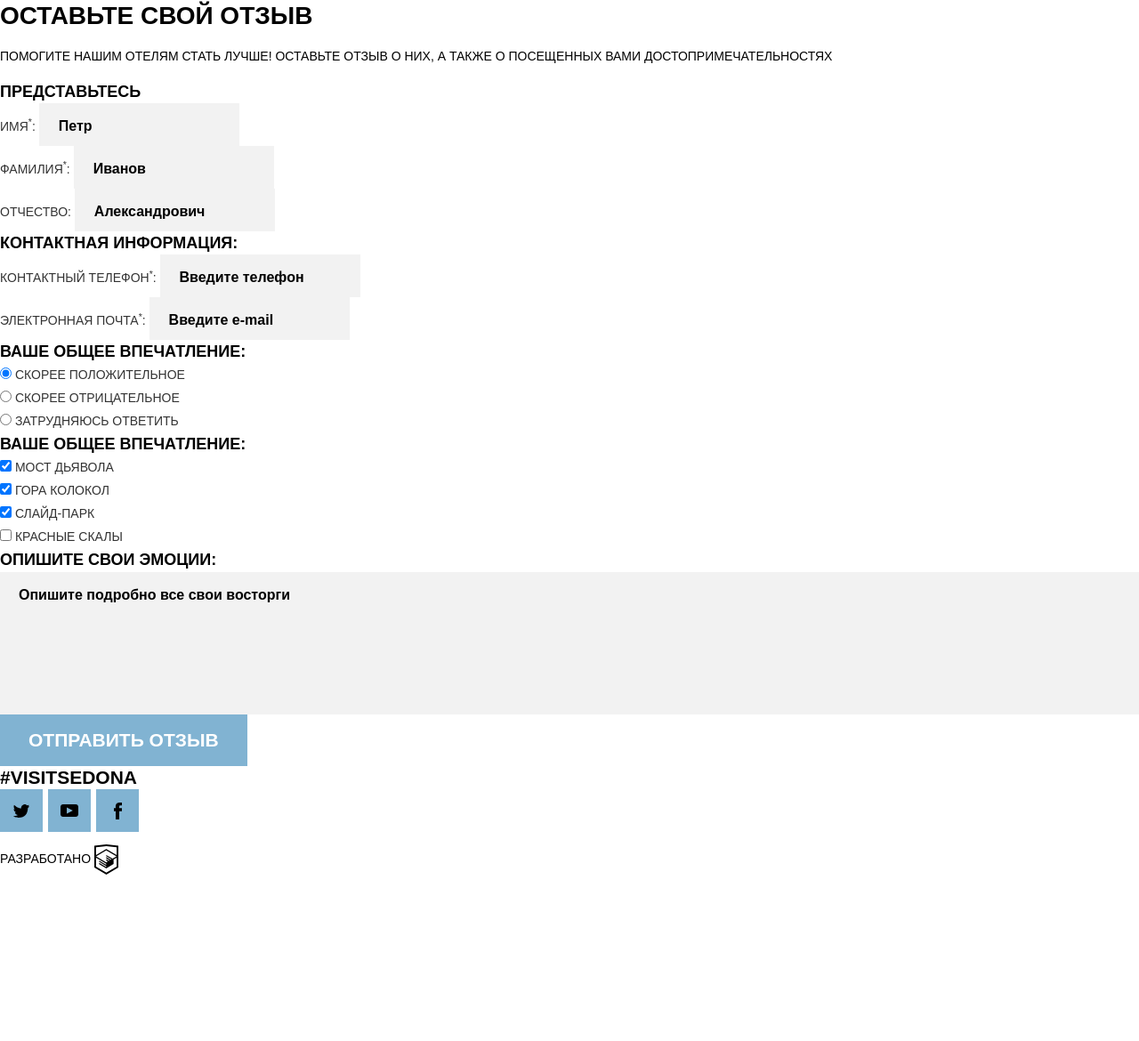
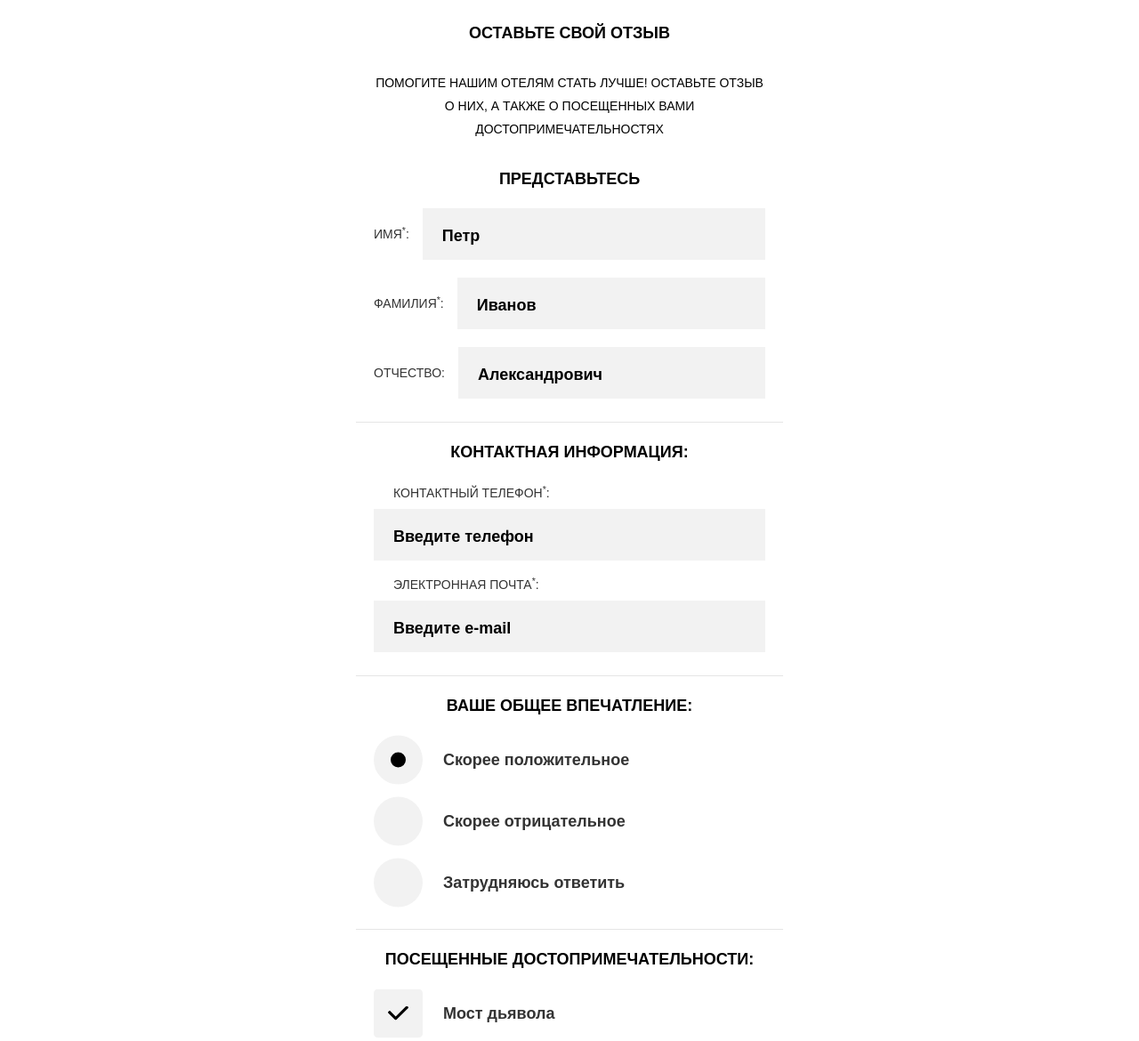
Before and after one commit to kganin/1282379-sedona-20, a website: page source/feedback.html in a window 1280 px wide. Shown: the part 447-1617 px from the top of the page at 89% size. Before the commit the page ends 1444 px from the top, so only its background shows below. Drawn offline with nearby package versions, Linux system fonts and the light colour scheme; files that its build step writes are made by us from their sources; a web font is replaced by a local one.

Commit message:
Добавил мобильные версии страниц

```diff
--- a/source/feedback.html
+++ b/source/feedback.html
@@ -9,128 +9,128 @@
 </head>
 
 <body class="page">
-  <header class="header">
-    <a class="header__logo"><img src="img/logo-sedona-mobile.svg" width="103" height="84" alt="Логотип штата Седона"></a>
+  <header class="header container">
+    <a class="header__logo"><img src="img/logo-sedona-mobile.svg" width="102" height="84" alt="Логотип штата Седона"></a>
     <nav class="header__nav">
       <button class="header__toggle" type="button"><span class="hidden">Открыть меню</span></button>
       <ul class="header__nav-list">
-        <li><a class="header__link" href="index.html">Главная</a></li>
-        <li><a class="header__link" href="gallery.html">Фото и видео</a></li>
-        <li><a class="header__link header__link--active">Форма отзыва</a></li>
-        <li><a class="header__link" href="https://htmlacademy.ru/intensive/adaptive">HTML Academy</a></li>
+        <li class="header__nav-item"><a class="header__link" href="index.html">Главная</a></li>
+        <li class="header__nav-item"><a class="header__link" href="gallery.html">Фото и видео</a></li>
+        <li class="header__nav-item"><a class="header__link header__link--active">Форма отзыва</a></li>
+        <li class="header__nav-item"><a class="header__link" href="https://htmlacademy.ru/intensive/adaptive">HTML
+            Academy</a></li>
       </ul>
     </nav>
   </header>
   <main class="main">
-    <section class="heading">
+    <section class="heading heading--feedback container">
       <div class="heading__creative-wrapper">
-        <img src="img/text-sedona.svg" width="230" height="40" alt="Штат Седона">
+        <img class="heading__creative" src="img/text-sedona.svg" width="229" height="39" alt="Добро пожаловать в Седону">
       </div>
-      <div class="heading__text-content">
+      <div class="heading__text-wrapper">
         <h1 class="heading__title">Оставьте свой отзыв</h1>
-        <p class="heading__text">Помогите нашим отелям стать лучше! оставьте отзыв о&nbsp;них, а&nbsp;также о&nbsp;посещенных вами достопримечательностях</p>
+        <p class="heading__reasons">Помогите нашим отелям стать лучше! оставьте отзыв о&nbsp;них, а&nbsp;также
+          о&nbsp;посещенных вами достопримечательностях</p>
       </div>
     </section>
-    <form class="feedback-modal" action="https://echo.htmlacademy.ru/courses" method="post">
-      <fieldset class="feedback-modal__user-id">
-        <legend class="feedback-modal__title">Представьтесь</legend>
-        <ul class="feedback-modal__list">
-          <li>
-            <label class="feedback-modal__label">
-              Имя<sup>*</sup>:
-              <input type="text" class="feedback-modal__input" name="name" placeholder="Петр">
-            </label>
+    <form class="modal container" action="https://echo.htmlacademy.ru/courses" method="post">
+      <div class="modal__fieldset">
+        <h3 class="modal__title">Представьтесь</h3>
+        <ul class="modal__list">
+          <li class="modal__list-item">
+            <label class="modal__caption" for="name">Имя<sup>*</sup>:</label>
+            <input class="modal__input" id="name" type="text" name="name" placeholder="Петр">
           </li>
-          <li>
-            <label class="feedback-modal__label">
-              Фамилия<sup>*</sup>:
-              <input type="text" class="feedback-modal__input" name="surname" placeholder="Иванов">
-            </label>
+          <li class="modal__list-item">
+            <label class="modal__caption" for="surname">Фамилия<sup>*</sup>:</label>
+            <input id="surname" class="modal__input" type="text" name="surname" placeholder="Иванов">
           </li>
-          <li>
-            <label class="feedback-modal__label">
-              Отчество:
-              <input type="text" class="feedback-modal__input" name="middle-name" placeholder="Александрович">
-            </label>
+          <li class="modal__list-item">
+            <label class="modal__caption" for="middle-name">Отчество:</label>
+            <input class="modal__input" id="middle-name" type="text" name="middle-name" placeholder="Александрович">
           </li>
         </ul>
-      </fieldset>
-      <fieldset class="feedback-modal__user-contacts">
-        <legend class="feedback-modal__title">Контактная информация:</legend>
-        <ul class="feedback-modal__list">
-          <li class="feedback-modal__item">
-            <label class="feedback-modal__label">
-              Контактный телефон<sup>*</sup>:
-              <input type="text" class="text-field feedback-modal__input" name="phone-number" placeholder="Введите телефон">
-            </label>
+      </div>
+      <div class="modal__fieldset">
+        <h3 class="modal__title">Контактная информация:</h3>
+        <ul class="modal__list">
+          <li class="modal__list-item modal__list-item--column">
+            <label class="modal__caption modal__caption--contacts" for="phone-number">Контактный
+              телефон<sup>*</sup>:</label>
+            <input class="modal__input modal__input--contacts" id="phone-number" type="text" name="phone-number" placeholder="Введите телефон">
           </li>
-          <li class="feedback-modal__item">
-            <label class="feedback-modal__label">
-              Электронная почта<sup>*</sup>:
-              <input type="text" class="feedback-modal__input" name="email" placeholder="Введите e-mail">
-            </label>
+          <li class="modal__list-item modal__list-item--column">
+            <label class="modal__caption modal__caption--contacts" for="email">Электронная почта<sup>*</sup>:</label>
+            <input class="modal__input modal__input--contacts" id="email" type="text" name="email" placeholder="Введите e-mail">
           </li>
         </ul>
-      </fieldset>
-      <fieldset class="feedback-modal__review">
-        <legend class="feedback-modal__title">Ваше общее впечатление:</legend>
-        <ul class="feedback-modal__list">
-          <li class="feedback-modal__item">
-            <label class="feedback-modal__label">
-              <input type="radio" name="feedback-modal" value="good" class="feedback-modal__radio" checked>
+      </div>
+      <div class="modal__fieldset">
+        <h3 class="modal__title modal__title--option">Ваше общее впечатление:</h3>
+        <ul class="modal__list">
+          <li class="modal__list-item modal__list-item--radio">
+            <label class="modal__caption modal__caption--option">
+              <input class="modal__input--hidden" type="radio" name="review" value="good" checked>
+              <span class="modal__radio-icon"></span>
               Скорее положительное
             </label>
           </li>
-          <li class="feedback-modal__item">
-            <label class="feedback-modal__label">
-              <input type="radio" name="feedback-modal" value="bad" class="feedback-modal__radio">
+          <li class="modal__list-item modal__list-item--radio">
+            <label class="modal__caption modal__caption--option">
+              <input class="modal__input--hidden" type="radio" name="review" value="bad">
+              <span class="modal__radio-icon"></span>
               Скорее отрицательное
             </label>
           </li>
-          <li class="feedback-modal__item">
-            <label class="feedback-modal__label">
-              <input type="radio" name="feedback-modal" value="not-sure" class="feedback-modal__radio">
+          <li class="modal__list-item modal__list-item--radio">
+            <label class="modal__caption modal__caption--option">
+              <input class="modal__input--hidden" type="radio" name="review" value="not-sure">
+              <span class="modal__radio-icon"></span>
               Затрудняюсь ответить
             </label>
           </li>
         </ul>
-      </fieldset>
-      <fieldset class="feedback-modal__visited-places">
-        <legend class="feedback-modal__title">Ваше общее впечатление:</legend>
-        <ul class="feedback-modal__list">
-          <li class="feedback-modal__item">
-            <label class="feedback-modal__label">
-              <input type="checkbox" name="devil's bridge" class="feedback-modal__input" checked>
+      </div>
+      <div class="modal__fieldset">
+        <h3 class="modal__title modal__title--option">Посещенные достопримечательности:</h3>
+        <ul class="modal__list">
+          <li class="_modal__list-item modal__list-item--checkbox">
+            <label class="modal__caption modal__caption--option">
+              <input class="modal__input--hidden" type="checkbox" name="devils-bridge" checked>
+              <span class="modal__checkbox-icon"></span>
               Мост дьявола
             </label>
           </li>
-          <li class="feedback-modal__item">
-            <label class="feedback-modal__label">
-              <input type="checkbox" name="mt ring" class="feedback-modal__input" checked>
-              Гора колокол
+          <li class="_modal__list-item modal__list-item--checkbox">
+            <label class="modal__caption modal__caption--option">
+              <input class="modal__input--hidden" type="checkbox" name="mt-ring" checked>
+              <span class="modal__checkbox-icon"></span>
+              Гора-Колокол
             </label>
           </li>
-          <li class="feedback-modal__item">
-            <label class="feedback-modal__label">
-              <input type="checkbox" name="slide-park" class="feedback-modal__input" checked>
+          <li class="_modal__list-item modal__list-item--checkbox">
+            <label class="modal__caption modal__caption--option">
+              <input class="modal__input--hidden" type="checkbox" name="slide-park" checked>
+              <span class="modal__checkbox-icon"></span>
               Слайд-парк
             </label>
           </li>
-          <li class="feedback-modal__item">
-            <label class="feedback-modal__label">
-              <input type="checkbox" name="red rocks" class="feedback-modal__input">
+          <li class="_modal__list-item modal__list-item--checkbox">
+            <label class="modal__caption modal__caption--option">
+              <input class="modal__input--hidden" type="checkbox" name="red-rocks">
+              <span class="modal__checkbox-icon"></span>
               Красные скалы
             </label>
           </li>
         </ul>
-      </fieldset>
-      <div class="feedback-modal__impressions">
-        <label class="feedback-modal__title">
-          Опишите свои эмоции:
-          <textarea class="feedback-modal__text-area" placeholder="Опишите подробно все свои восторги"></textarea>
+      </div>
+      <div class="modal__fieldset modal__fieldset--text-area">
+        <label class="modal__caption">
+          <span class="modal__title modal__title--text-area">Опишите свои эмоции:</span>
+          <textarea class="modal__input modal__input--text-area" placeholder="Опишите подробно все свои восторги"></textarea>
         </label>
       </div>
-      <button type="submit" class="button feedback-modal__button">ОТПРАВИТЬ ОТЗЫВ</button>
+      <button type="submit" class="button modal__button">Отправить отзыв</button>
     </form>
   </main>
   <footer class="footer">
--- a/source/sass/blocks/button.scss
+++ b/source/sass/blocks/button.scss
@@ -1,7 +1,6 @@
 .button {
   display: inline-block;
-  box-sizing: border-box;
-  padding: 16px 32px;
+  padding: 16px 48px;
 
   font: inherit;
   font-weight: bold;
--- a/source/sass/blocks/feedback-modal.scss
+++ b/source/sass/blocks/feedback-modal.scss
@@ -1,70 +1,180 @@
-.feedback-modal__user-id {
-  @include reset;
+.modal {
+  margin-bottom: 38px;
 }
 
-.feedback-modal__user-contacts {
+.modal__fieldset {
   @include reset;
+  padding: 20px 20px 26px 20px;
+
+  border-bottom: 1px solid $modal-border;
+
+  &--text-area {
+    border: none;
+    margin-bottom: 14px;
+  }
 }
 
-.feedback-modal__review {
+.modal__title {
   @include reset;
+  display: block;
+  margin-bottom: 20px;
+
+  font-weight: bold;
+  font-size: 18px;
+  line-height: 26px;
+  text-align: center;
+
+  &--option {
+    margin-bottom: 35px;
   }
 
-.feedback-modal__visited-places {
-  @include reset;
+  &--text-area {
+    margin-bottom: 16px;
+  }
 }
 
-.feedback-modal__impressions {
-  @include reset;
-}
-
-.feedback-modal__list {
+.modal__list {
   @include reset-list;
 }
 
-.feedback-modal__title {
+.modal__list-item {
+  display: flex;
+  align-items: center;
+
+  &:not(:last-child) {
+    margin-bottom: 20px;
+  }
+
+  &--column {
+    display: block;
+
+    &:not(:last-child) {
+      margin-bottom: 14px;
+    }
+  }
+
+  &--radio {
+    margin-bottom: 13px;
+
+    &:not(:last-child) {
+      margin-bottom: 43px;
+    }
+  }
+
+  &--checkbox {
+    margin-bottom: 13px;
+
+    &:not(:last-child) {
+      margin-bottom: 53px;
+    }
+  }
+}
+
+.modal__caption {
+  position: relative;
+
+  margin-right: 15px;
+
+  font-weight: normal;
+  font-size: 14px;
+  line-height: 26px;
+  color: $text-extra;
+
+  &--contacts {
+    display: inline-block;
+    margin-right: 0;
+    margin-bottom: 5px;
+    padding-left: 22px;
+
+    vertical-align: middle;
+  }
+
+  &--option {
+    @include reset;
+    padding-left: 78px;
+
     font-weight: bold;
     font-size: 18px;
     line-height: 26px;
+    text-transform: none;
+  }
 }
 
-.feedback-modal__label {
-  color: $text-extra;
+.modal__input {
+  flex-grow: 1;
+  width: 100%;
+  padding: 18px 22px 14px 22px;
+
+  font-weight: bold;
+  font-size: 18px;
+  line-height: 26px;
+
+  background-color: $input-bg;
+  border: none;
+
+  &--hidden {
+    position: absolute;
+
+    appearance: none;
+
+    & + .modal__radio-icon {
+      position: absolute;
+      bottom: 50%;
+
+      width: 55px;
+      height: 55px;
+      margin-left: -78px;
+
+      background-color: $input-bg;
+      border-radius: 50%;
+      transform: translateY(50%);
+      cursor: pointer;
     }
 
-.feedback-modal__input {
-  box-sizing: border-box;
-  background-color: $input-bg;
-  border: none;
-  padding: 18px 22px 14px 22px;
+    &:checked + .modal__radio-icon {
+      background-color: $text-main;
+      border: 19px solid $input-bg;
     }
 
-.feedback-modal__text-area {
-  @include reset;
-  box-sizing: border-box;
-  display: block;
+    & + .modal__checkbox-icon {
+      position: absolute;
+      bottom: 50%;
+
+      width: 55px;
+      height: 55px;
+      margin-left: -78px;
+
       background-color: $input-bg;
-  border: none;
-  resize: none;
-  width: 100%;
-  height: 160px;
-  padding: 13px 21px;
+      border-radius: 5px;
+      transform: translateY(50%);
+      cursor: pointer;
     }
 
-.feedback-modal__input::placeholder {
+    &:checked + .modal__checkbox-icon {
+      background-image: url("../img/icon-tick.svg");
+      background-repeat: no-repeat;
+      background-position: 50% 50%;
+    }
+  }
+
+  &--text-area {
+    min-height: 160px;
+    padding: 13px 20px 30px 20px;
+
+    resize: none;
+  }
+
+  &::placeholder {
     font-weight: bold;
-  font-size: 16px;
+    font-size: 18px;
     line-height: 26px;
+    font-family: $main-font;
     color: $text-main;
     text-transform: none;
-  font-family: $main-font;
+  }
 }
 
-.feedback-modal__text-area::placeholder {
-  font-weight: bold;
-  font-size: 16px;
-  line-height: 26px;
-  color: $text-main;
-  text-transform: none;
-  font-family: $main-font;
+.modal__button {
+  display: block;
+  margin: 0 auto;
 }
--- a/source/sass/blocks/footer.scss
+++ b/source/sass/blocks/footer.scss
@@ -4,12 +4,22 @@
   font-size: 21px;
   line-height: 26px;
   text-transform: uppercase;
+  text-align: center;
+  padding: 40px 10px 32px 10px;
+}
+
+.footer__social {
+  margin-bottom: 41px;
 }
 
 .footer__copyright {
+  @include reset;
+  text-align: center;
+
   img {
     display: inline-block;
     vertical-align: middle;
     // margin-left: -10px;
+    margin-left: 8px;
   }
 }
--- /dev/null
+++ b/source/sass/blocks/hotel-search.scss
@@ -0,0 +1,15 @@
+.hotel-search {
+  padding: 33px 10px 49px 10px;
+  text-align: center;
+}
+
+.hotel-search__title {
+  @include reset;
+  margin-bottom: 22px;
+}
+
+.hotel-search__text {
+  @include reset;
+  line-height: 24px;
+  margin-bottom: 28px;
+}
--- a/source/sass/blocks/main.scss
+++ b/source/sass/blocks/main.scss
@@ -28,3 +28,8 @@
   line-height: 21px;
   color: $text-extra;
 }
+
+.main_map-image {
+  width: 100%;
+  object-fit: cover;
+}
--- a/source/sass/blocks/social.scss
+++ b/source/sass/blocks/social.scss
@@ -2,9 +2,10 @@
   @include reset-list;
 
   display: flex;
+  justify-content: center;
 
-  li {
-    margin-right: 6px;
+  li:not(:last-child) {
+    margin-right: 3px;
   }
 }
 
--- /dev/null
+++ b/source/sass/blocks/video.scss
@@ -0,0 +1,21 @@
+// .video {
+
+// }
+
+.video__text-wrapper {
+  text-align: center;
+  padding: 32px 10px;
+}
+
+.video__title {
+  @include reset;
+  font-weight: bold;
+  font-size: 18px;
+  line-height: 26px;
+  margin-bottom: 30px;
+}
+
+.video__text {
+  @include reset;
+  line-height: 24px;
+}
--- a/source/sass/global.scss
+++ b/source/sass/global.scss
@@ -1,3 +1,7 @@
+* {
+  box-sizing: border-box;
+}
+
 body {
 
   font-size: 14px;
@@ -31,3 +35,9 @@ a {
   clip: rect(0 0 0 0);
   clip-path: inset(100%);
 }
+
+.container {
+  margin: 0 auto;
+  min-width: 320px;
+  max-width: 480px;
+}
--- a/source/sass/style.scss
+++ b/source/sass/style.scss
@@ -18,7 +18,9 @@
 @import "blocks/heading";
 @import "blocks/features";
 @import "blocks/service";
+@import "blocks/hotel-search";
 @import "blocks/social";
 @import "blocks/gallery";
+@import "blocks/video";
 @import "blocks/feedback-modal";
 @import "blocks/footer";
--- a/source/sass/variables.scss
+++ b/source/sass/variables.scss
@@ -8,6 +8,7 @@ $text-extra: #333333;
 
 $features-bg: #eeeeee;
 $input-bg: #f2f2f2;
+$modal-border: #e5e5e5;
 
 // breakpoints
 
```
Also changed, not shown: source/gallery.html (+17 -15 lines), source/index.html (+25 -25 lines), source/sass/blocks/features.scss (+41 -2 lines), source/sass/blocks/gallery.scss (+30 -0 lines), source/sass/blocks/header.scss (+19 -1 lines), source/sass/blocks/heading.scss (+40 -2 lines), source/sass/blocks/service.scss (+8 -0 lines), source/img/bg-map-mobile@1x.jpg, 1 other file. Lines whose indentation alone changed are shown as unchanged.
